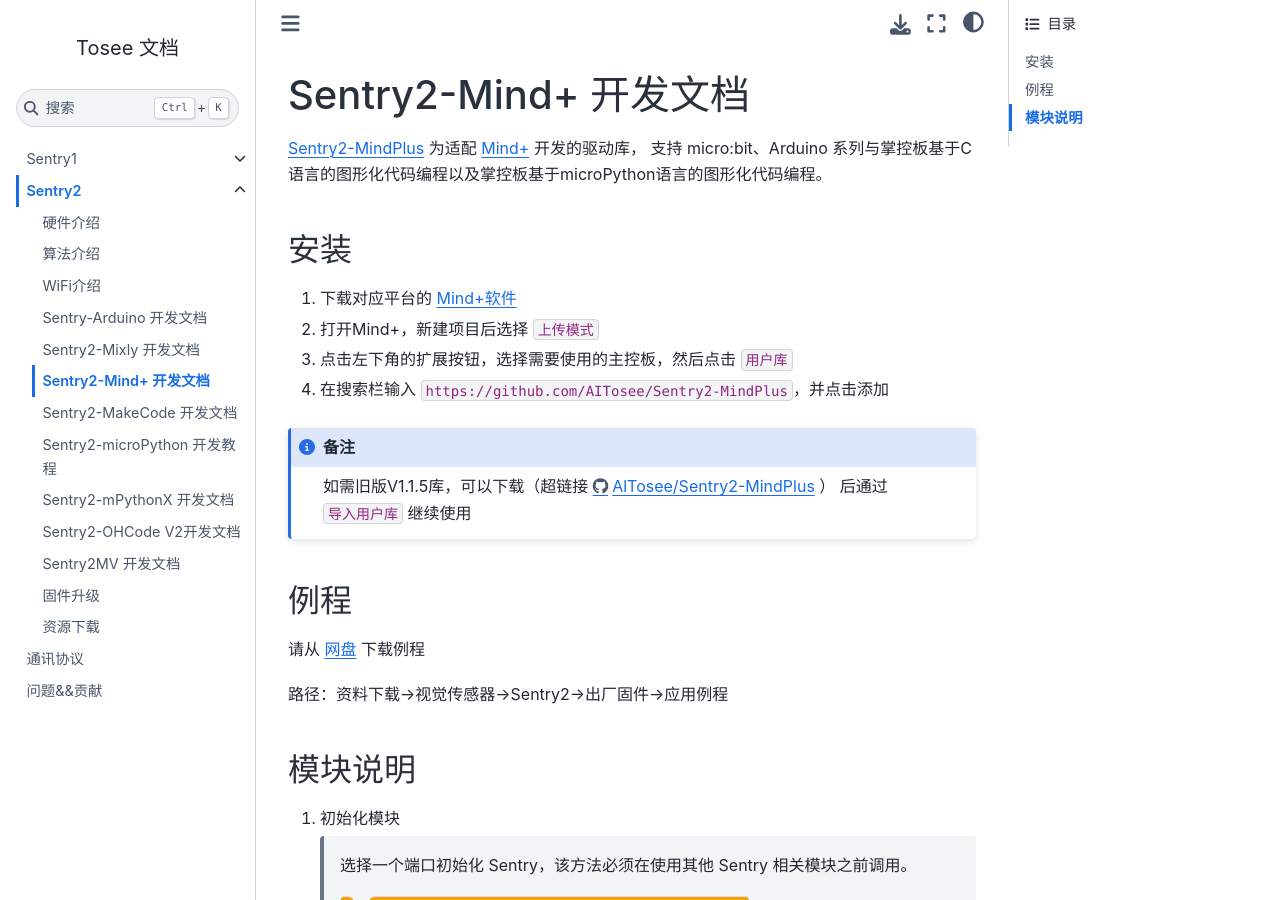
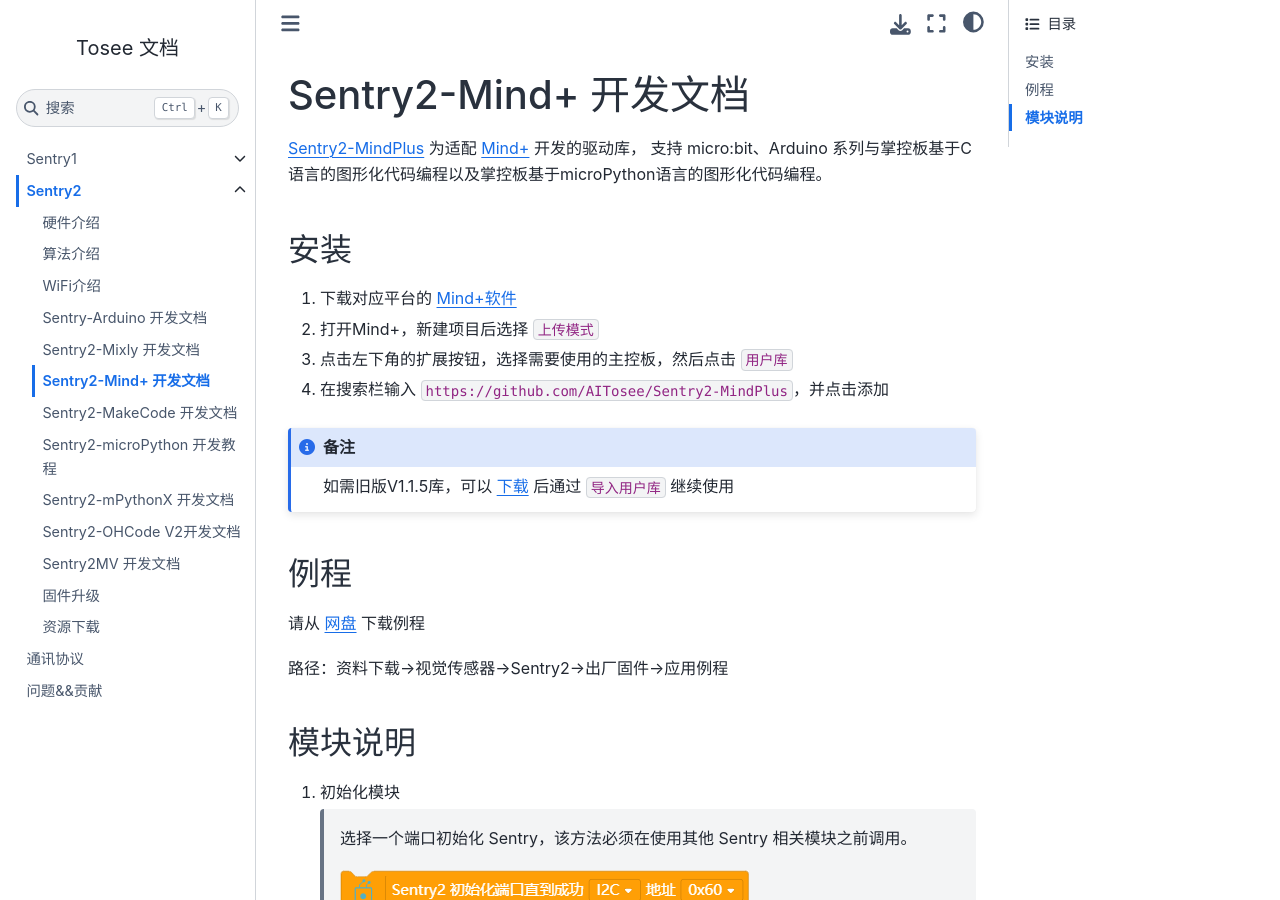
Before and after one commit to AITosee/Tosee-Docs, a Sphinx documentation site: the page built from docs/Sentry2/MindPlus/index.rst, in a window 1280 px wide and 900 px high. Built offline with Sphinx 7.4.7 and the Sphinx Book theme 1.1.4, drawn with Linux system fonts in a browser that asks for light colours.

Commit message:
fixed typo

```diff
--- a/docs/Sentry2/MindPlus/index.rst
+++ b/docs/Sentry2/MindPlus/index.rst
@@ -15,7 +15,7 @@
 4. 在搜索栏输入 ``https://github.com/AITosee/Sentry2-MindPlus``，并点击添加
 
 .. note::
-    如需旧版V1.1.5库，可以下载（超链接 https://github.com/AlTosee/Sentry2-MindPlus/archive/refs/tags/v1.1.5.zip ）
+    如需旧版V1.1.5库，可以 `下载 <https://github.com/AITosee/Sentry2-MindPlus/archive/refs/tags/v1.1.5.zip>`_
     后通过 ``导入用户库`` 继续使用
 
 例程
```
